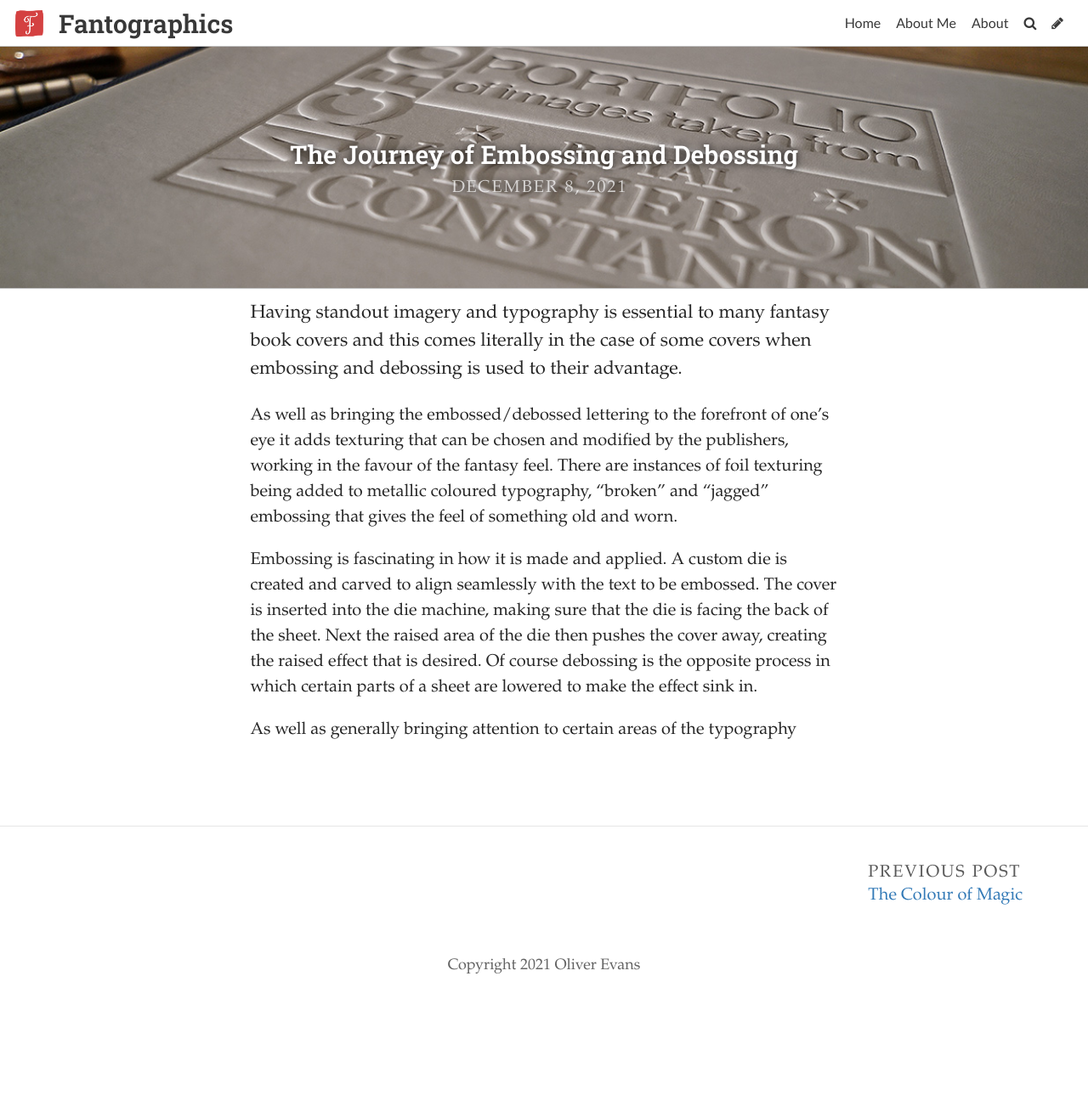
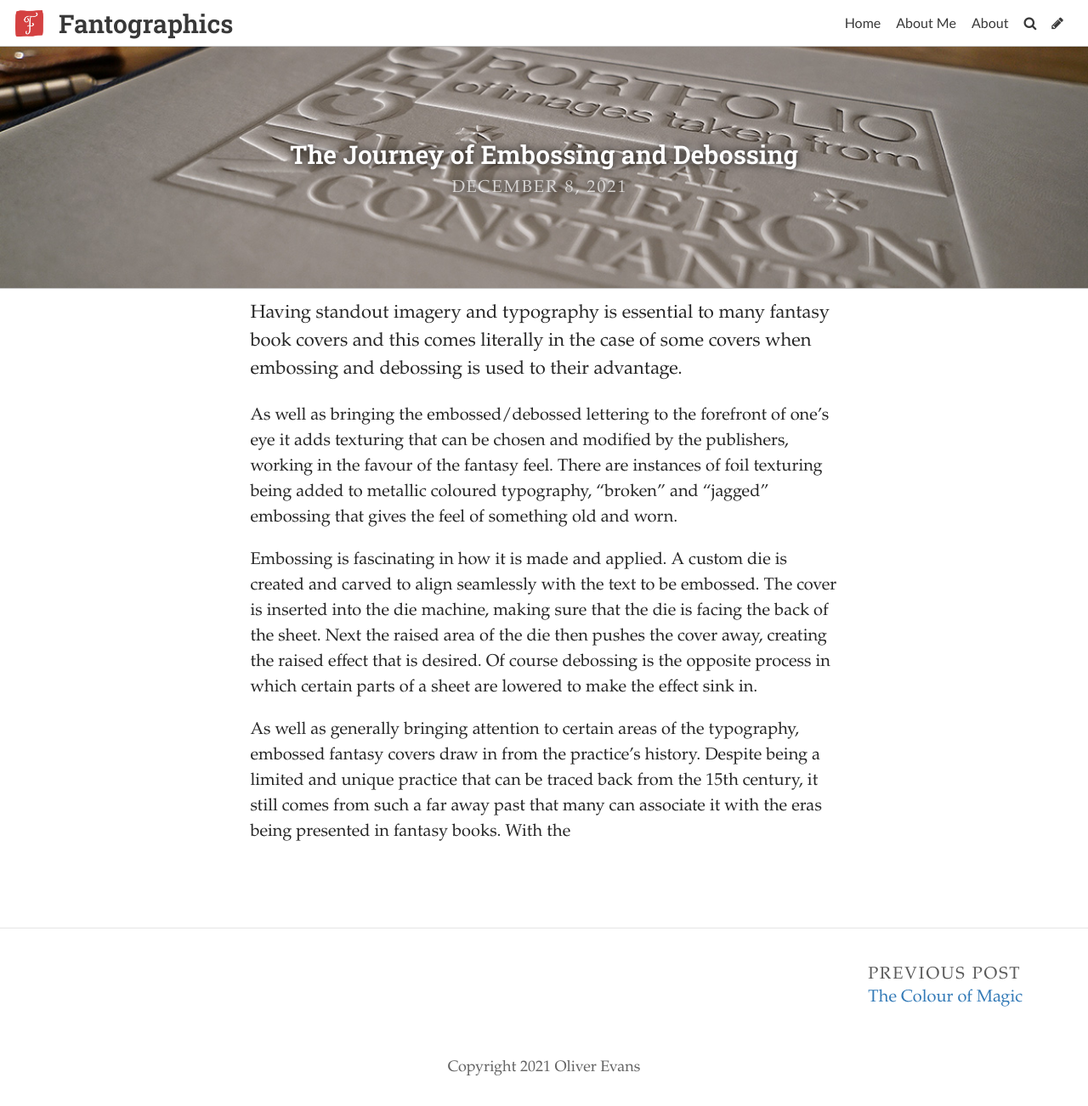
Before and after one commit to Frisper123/FrisperSiteThings, a Jekyll site: the page built from _posts/2021-12-08-the-journey-of-embossing-and-debossing.md, in a window 1280 px wide. Shown: the whole page at 85% size. Built offline with Jekyll 4.4.1, drawn with Linux system fonts in a browser that asks for light colours; some web fonts are replaced; before the commit the page ends 1182 px from its top, so only the background shows below that.

Commit message:
Update Post “2021-12-08-the-journey-of-embossing-and-debossing”

```diff
--- a/_posts/2021-12-08-the-journey-of-embossing-and-debossing.md
+++ b/_posts/2021-12-08-the-journey-of-embossing-and-debossing.md
@@ -12,4 +12,4 @@
 
 Embossing is fascinating in how it is made and applied. A custom die is created and carved to align seamlessly with the text to be embossed. The cover is inserted into the die machine, making sure that the die is facing the back of the sheet. Next the raised area of the die then pushes the cover away, creating the raised effect that is desired. Of course debossing is the opposite process in which certain parts of a sheet are lowered to make the effect sink in.
 
-As well as generally bringing attention to certain areas of the typography
+As well as generally bringing attention to certain areas of the typography, embossed fantasy covers draw in from the practice's history. Despite being a limited and unique practice that can be traced back from the 15th century, it still comes from such a far away past that many can associate it with the eras being presented in fantasy books. With the
```
